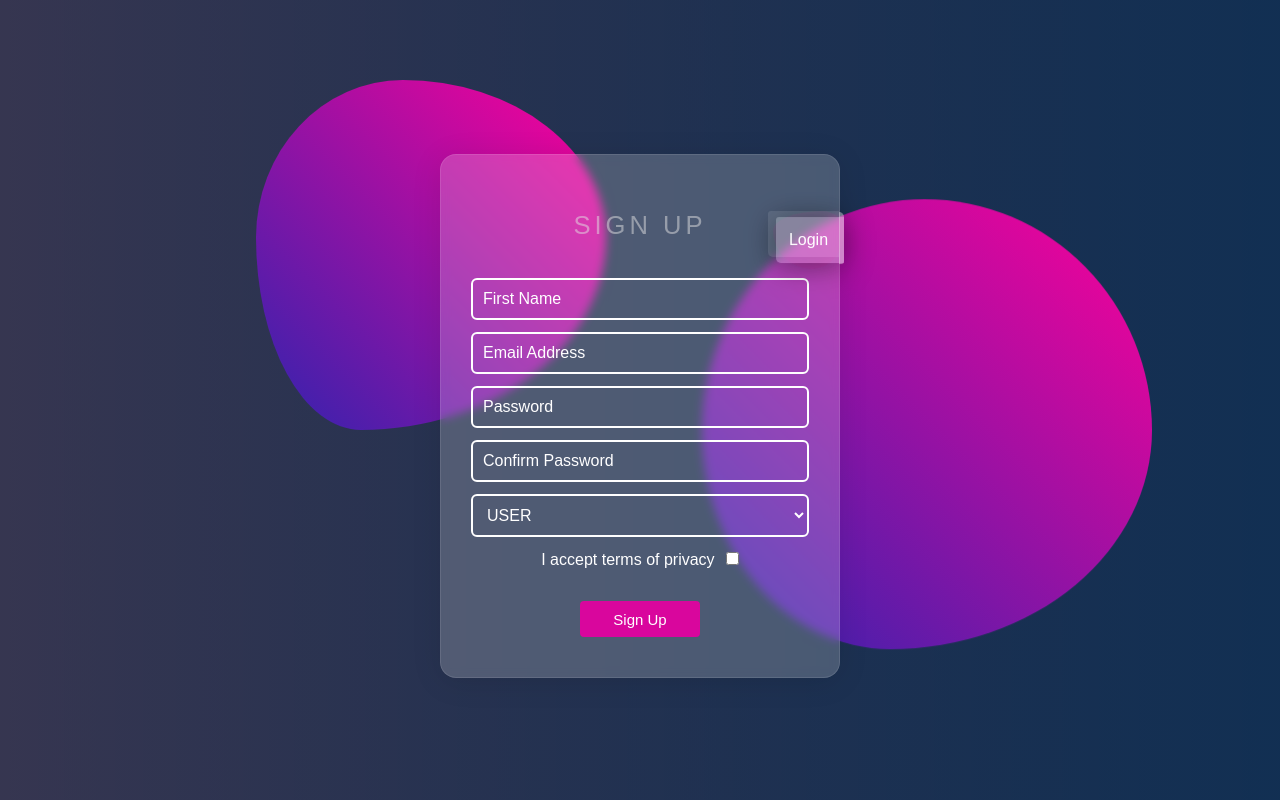
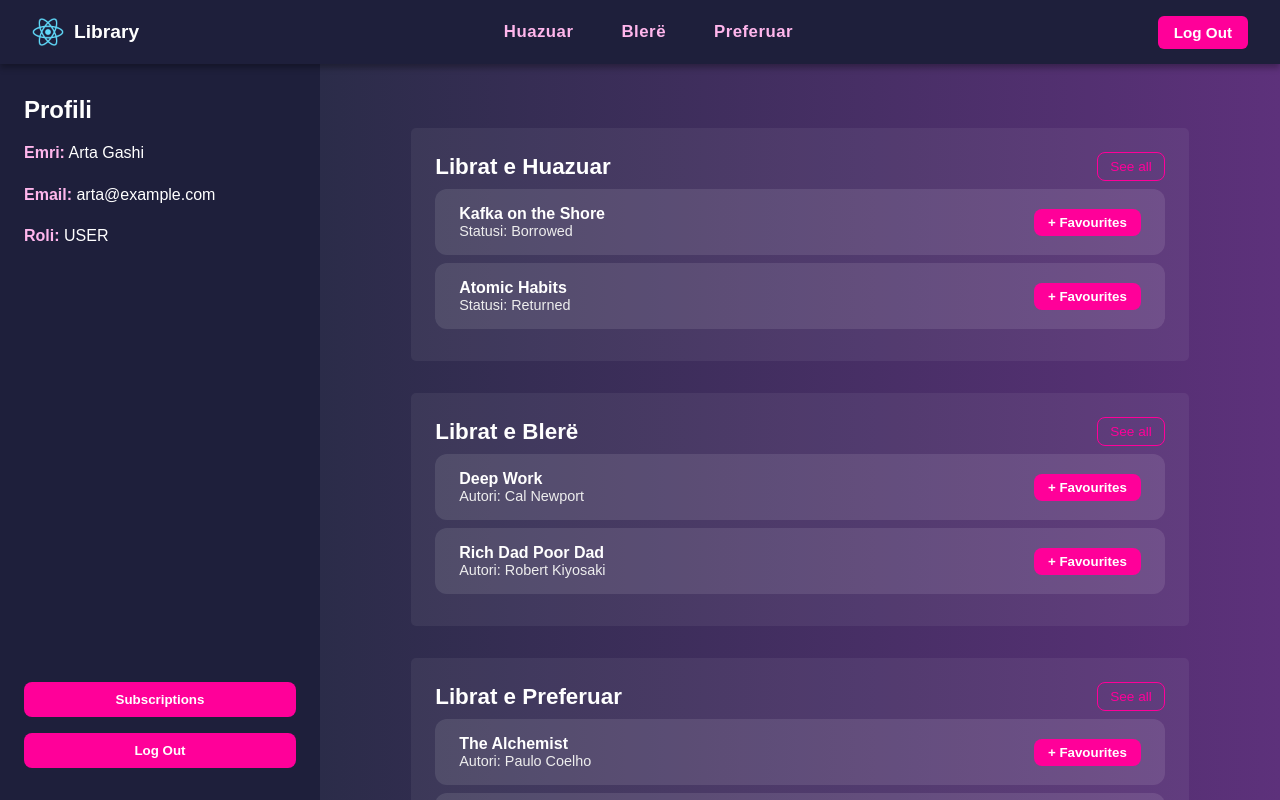
Before and after one commit to ViolaVeselaj/SistemeteShperndaraLibrary, a React (Create React App) app in the folder frontend/: page / in a window 1280 px wide. Before the commit this address led to /SignUp. Built offline with nearby package versions, Linux system fonts and the light colour scheme.

Commit message:
Krijimi i userprofile dhe navbar

```diff
--- a/frontend/src/App.js
+++ b/frontend/src/App.js
@@ -1,10 +1,10 @@
 import React from "react";
-import Forms from "./components/Forms";
+import UserProfile from "./components/UserProfile";
 
 const App = () => {
-   return (
-    <Forms />
-   );
-}
+  return (
+    <UserProfile />
+  );
+};
 
 export default App;
--- /dev/null
+++ b/frontend/src/components/BookCard.js
@@ -0,0 +1,65 @@
+import React from "react";
+import styled from "styled-components";
+
+const Card = styled.div`
+  background: rgba(255, 255, 255, 0.1);
+  margin: 0.5rem 0;
+  padding: 1rem 1.5rem;
+  border-radius: 12px;
+  display: flex;
+  justify-content: space-between;
+  align-items: center;
+  transition: 0.3s;
+
+  &:hover {
+    background: rgba(255, 255, 255, 0.2);
+  }
+`;
+
+const Info = styled.div`
+  display: flex;
+  flex-direction: column;
+`;
+
+const Title = styled.h4`
+  margin: 0;
+`;
+
+const Extra = styled.p`
+  margin: 0;
+  font-size: 0.9rem;
+  color: #eee;
+`;
+
+const Button = styled.button`
+  background: #ff0099;
+  color: white;
+  padding: 6px 14px;
+  border: none;
+  border-radius: 8px;
+  cursor: pointer;
+  font-weight: bold;
+  transition: 0.2s;
+
+  &:hover {
+    background: #ff3fa3;
+  }
+`;
+
+const BookCard = ({ title, extra }) => {
+  const handleFavouriteClick = () => {
+    alert(`"${title}" u shtua në favourites!`);
+  };
+
+  return (
+    <Card>
+      <Info>
+        <Title>{title}</Title>
+        <Extra>{extra}</Extra>
+      </Info>
+      <Button onClick={handleFavouriteClick}>+ Favourites</Button>
+    </Card>
+  );
+};
+
+export default BookCard;
--- /dev/null
+++ b/frontend/src/components/Navbar.js
@@ -0,0 +1,87 @@
+// src/components/Navbar.js
+import React from "react";
+import styled from "styled-components";
+
+const NavbarContainer = styled.div`
+  position: fixed;
+  top: 0;
+  left: 0;
+  height: 64px;
+  width: 100%;
+  background-color: #1e1f3b;
+  display: flex;
+  justify-content: space-between;
+  align-items: center;
+  padding: 0 2rem;
+  z-index: 1000;
+  box-shadow: 0 4px 6px rgba(0,0,0,0.3);
+`;
+
+const NavLogo = styled.div`
+  display: flex;
+  align-items: center;
+  font-size: 1.2rem;
+  font-weight: bold;
+  color: white;
+
+  img {
+    width: 32px;
+    height: 32px;
+    margin-right: 10px;
+  }
+`;
+
+const NavLinks = styled.div`
+  display: flex;
+  flex: 1;
+  justify-content: center;
+  gap: 3rem;
+
+  span {
+    color: #ffb6ec;
+    font-weight: 600;
+    font-size: 1.05rem;
+    letter-spacing: 0.5px;
+    cursor: default;
+
+    &:hover {
+      color: #ffffff;
+    }
+  }
+`;
+
+const NavButton = styled.button`
+  background-color: #ff0099;
+  color: white;
+  border: none;
+  padding: 8px 16px;
+  border-radius: 6px;
+  cursor: pointer;
+  font-weight: 600;
+  font-size: 0.95rem;
+
+  &:hover {
+    background-color: #ff3fa3;
+  }
+`;
+
+const Navbar = ({ titles = [] }) => {
+  return (
+    <NavbarContainer>
+      <NavLogo>
+        <img src="/logo192.png" alt="Logo" />
+        Library
+      </NavLogo>
+
+      <NavLinks>
+        {titles.map((title, index) => (
+          <span key={index}>{title}</span>
+        ))}
+      </NavLinks>
+
+      <NavButton>Log Out</NavButton>
+    </NavbarContainer>
+  );
+};
+
+export default Navbar;
--- /dev/null
+++ b/frontend/src/components/UserProfile.js
@@ -0,0 +1,188 @@
+import React from "react";
+import styled from "styled-components";
+import BookCard from "./BookCard";
+import Navbar from "./Navbar";
+
+// LAYOUT
+const Wrapper = styled.div`
+  display: flex;
+  width: 100%;
+`;
+
+// SIDEBAR FIKS
+const Sidebar = styled.div`
+  position: fixed;
+  top: 64px;
+  left: 0;
+  width: 25%;
+  height: calc(100vh - 64px);
+  background: #1e1f3b;
+  padding: 2rem 1.5rem;
+  display: flex;
+  flex-direction: column;
+  justify-content: space-between;
+  color: white;
+`;
+
+// PROFILI & BUTTONAT
+const ProfileInfo = styled.div`
+  display: flex;
+  flex-direction: column;
+  gap: 1rem;
+
+  p {
+    margin: 0;
+    line-height: 1.6;
+  }
+
+  strong {
+    color: #ffb6ec;
+  }
+`;
+
+const SidebarButtons = styled.div`
+  display: flex;
+  flex-direction: column;
+  gap: 1rem;
+
+  button {
+    padding: 10px 16px;
+    background-color: #ff0099;
+    color: white;
+    border: none;
+    border-radius: 8px;
+    cursor: pointer;
+    font-weight: bold;
+
+    &:hover {
+      background-color: #ff3fa3;
+    }
+  }
+`;
+
+// MAIN CONTENT
+const MainContent = styled.div`
+  margin-left: 25%;
+  margin-top: 64px;
+  height: calc(100vh - 64px);
+  overflow-y: auto;
+  padding: 2rem 3rem;
+  flex: 1;
+  background: linear-gradient(to right, #2b2c49, #5d317b);
+`;
+
+const Section = styled.div`
+  background: rgba(255, 255, 255, 0.06);
+  padding: 1.5rem;
+  border-radius: 5px;
+  margin: 2rem auto;
+  width: 90%;
+  max-width: 800px;
+`;
+
+const TitleRow = styled.div`
+  display: flex;
+  justify-content: space-between;
+  align-items: center;
+`;
+
+const Title = styled.h2`
+  font-size: 1.4rem;
+  margin: 0;
+`;
+
+const SeeAllButton = styled.button`
+  background: transparent;
+  border: 1px solid #ff0099;
+  color: #ff0099;
+  font-size: 0.85rem;
+  padding: 6px 12px;
+  border-radius: 8px;
+  cursor: pointer;
+  font-weight: 500;
+  transition: 0.3s;
+
+  &:hover {
+    background: #ff0099;
+    color: white;
+  }
+`;
+
+// KOMPONENTI KRYESOR
+const UserProfile = () => {
+  const mockUser = {
+    name: "Arta Gashi",
+    email: "arta@example.com",
+    role: "USER"
+  };
+
+  const mockLoans = [
+    { title: "Kafka on the Shore", status: "Borrowed" },
+    { title: "Atomic Habits", status: "Returned" }
+  ];
+
+  const mockPurchases = [
+    { title: "Deep Work", author: "Cal Newport" },
+    { title: "Rich Dad Poor Dad", author: "Robert Kiyosaki" }
+  ];
+
+  const mockFavorites = [
+    { title: "The Alchemist", author: "Paulo Coelho" },
+    { title: "1984", author: "George Orwell" }
+  ];
+
+  return (
+    <>
+    <Navbar titles={["Huazuar", "Blerë", "Preferuar"]} />
+      <Wrapper>
+        <Sidebar>
+          <ProfileInfo>
+            <h2>Profili</h2>
+            <p><strong>Emri:</strong> {mockUser.name}</p>
+            <p><strong>Email:</strong> {mockUser.email}</p>
+            <p><strong>Roli:</strong> {mockUser.role}</p>
+          </ProfileInfo>
+
+          <SidebarButtons>
+            <button>Subscriptions</button>
+            <button>Log Out</button>
+          </SidebarButtons>
+        </Sidebar>
+
+        <MainContent>
+          <Section>
+            <TitleRow>
+              <Title>Librat e Huazuar</Title>
+              <SeeAllButton>See all</SeeAllButton>
+            </TitleRow>
+            {mockLoans.map((book, idx) => (
+              <BookCard key={idx} title={book.title} extra={`Statusi: ${book.status}`} />
+            ))}
+          </Section>
+
+          <Section>
+            <TitleRow>
+              <Title>Librat e Blerë</Title>
+              <SeeAllButton>See all</SeeAllButton>
+            </TitleRow>
+            {mockPurchases.map((book, idx) => (
+              <BookCard key={idx} title={book.title} extra={`Autori: ${book.author}`} />
+            ))}
+          </Section>
+
+          <Section>
+            <TitleRow>
+              <Title>Librat e Preferuar</Title>
+              <SeeAllButton>See all</SeeAllButton>
+            </TitleRow>
+            {mockFavorites.map((book, idx) => (
+              <BookCard key={idx} title={book.title} extra={`Autori: ${book.author}`} />
+            ))}
+          </Section>
+        </MainContent>
+      </Wrapper>
+    </>
+  );
+};
+
+export default UserProfile;
```
